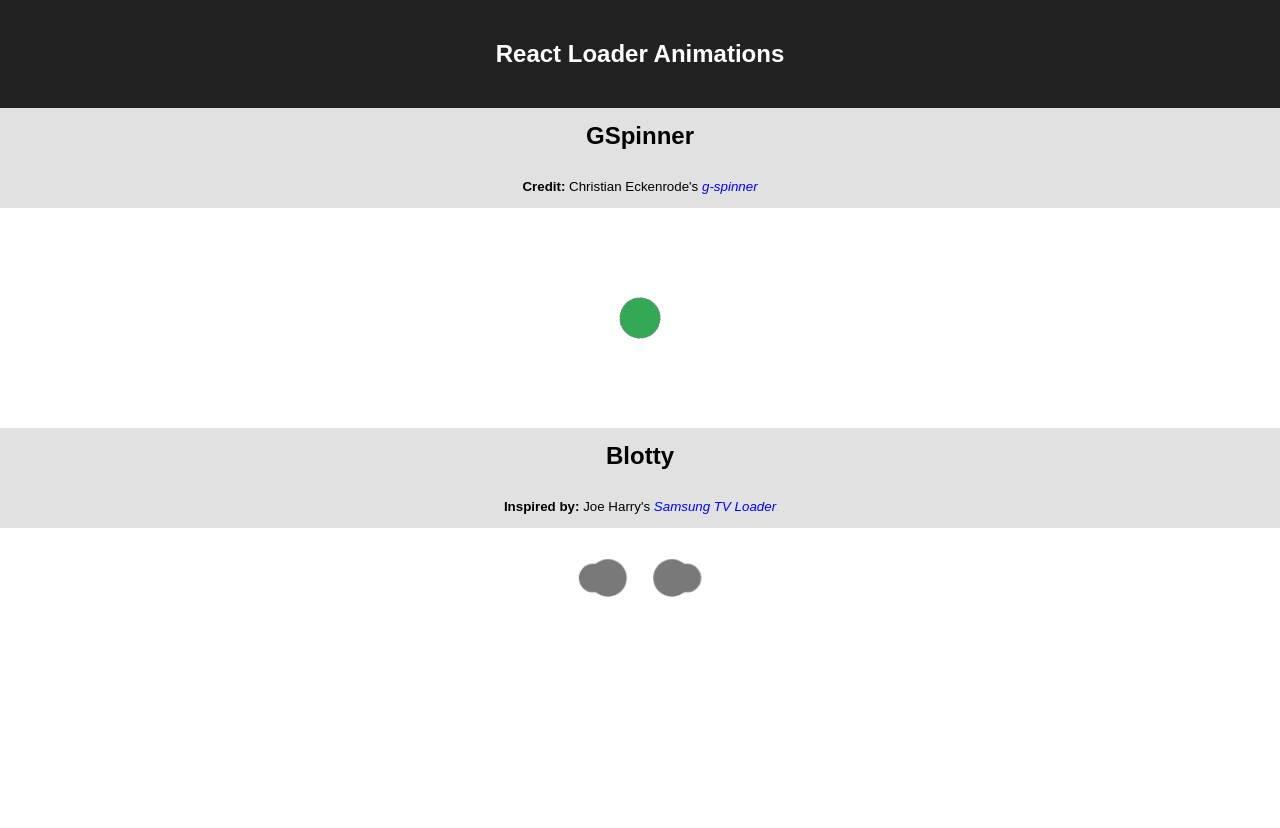
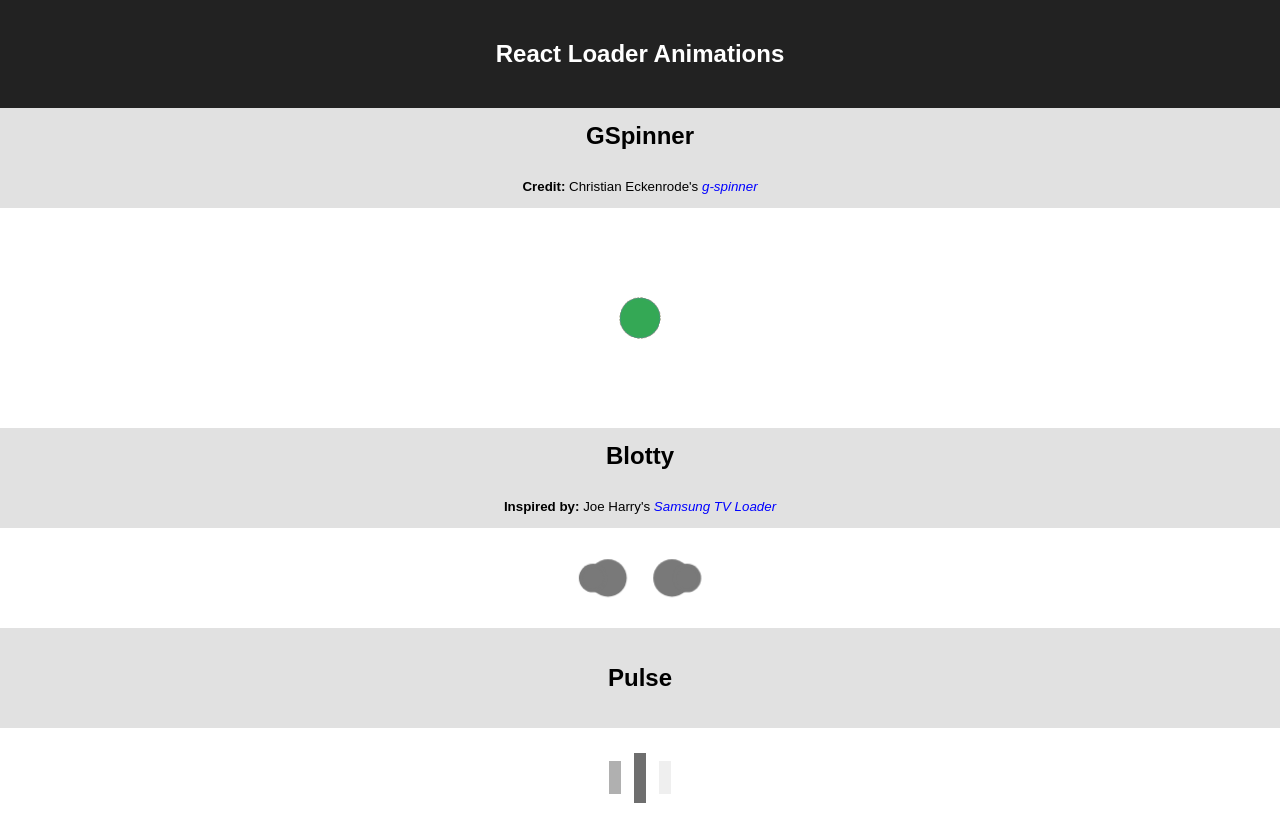
Before and after one commit to jefabrah/react-animation-loaders, a React (Create React App) app: page / in a window 1280 px wide. Before the commit the page ends 800 px from the top, so only its background shows below. Built offline with nearby package versions, Linux system fonts and the light colour scheme.

Commit message:
pulse loader component & styles (#3)

```diff
--- a/src/App.js
+++ b/src/App.js
@@ -4,6 +4,7 @@ import './css/App.css';
 import Loader from './components/Loader';
 import Blotty from './components/Blotty';
 import GSpinner from './components/GSpinner';
+import Pulse from './components/Pulse';
 
 const App = () => (
 
@@ -29,7 +30,12 @@ const App = () => (
         <Blotty/>
 
       </Loader>
+      <Loader name="Pulse">
 
+        {/* Pulse */}
+        <Pulse/>
+
+      </Loader>
     </div>
   </div>
 )
--- /dev/null
+++ b/src/components/Pulse.js
@@ -0,0 +1,11 @@
+import React from 'react';
+import '../css/Pulse.css';
+
+
+const Pulse = () => (
+  <div id="pulse-box">
+    <div id="pulse" />
+  </div>
+)
+
+export default Pulse;
--- /dev/null
+++ b/src/css/Pulse.css
@@ -0,0 +1,43 @@
+#pulse-box {
+  width: 100%;
+  height: 100px;
+  display: flex;
+  justify-content: center;
+  align-items: center;
+}
+
+#pulse {
+  position: relative;
+  width: 12.5px;
+  height: 50px;
+  animation: pulse 750ms infinite;
+  animation-delay: 250ms;
+  display: flex;
+  justify-content: center;
+  align-items: center;
+}
+
+#pulse:before,
+#pulse:after {
+  content: '';
+  position: absolute;
+  display: block;
+  width: 12.5px;   /* (pulse height / 4) */
+  height: 33.3px;  /* (pulse height / 1.5) */
+  background: #efefef;
+  animation: pulse 750ms infinite;
+}
+
+#pulse:before {
+  left: -25px; /*  -(pulse height / 1.5) */
+}
+
+#pulse:after {
+  left: 25px; /* (pulse height / 1.5) */
+  animation-delay: 500ms;
+}
+
+@keyframes pulse {
+  0%, 10% { background: #efefef; }
+  50% { background: #5b5b5b; }
+}
```
